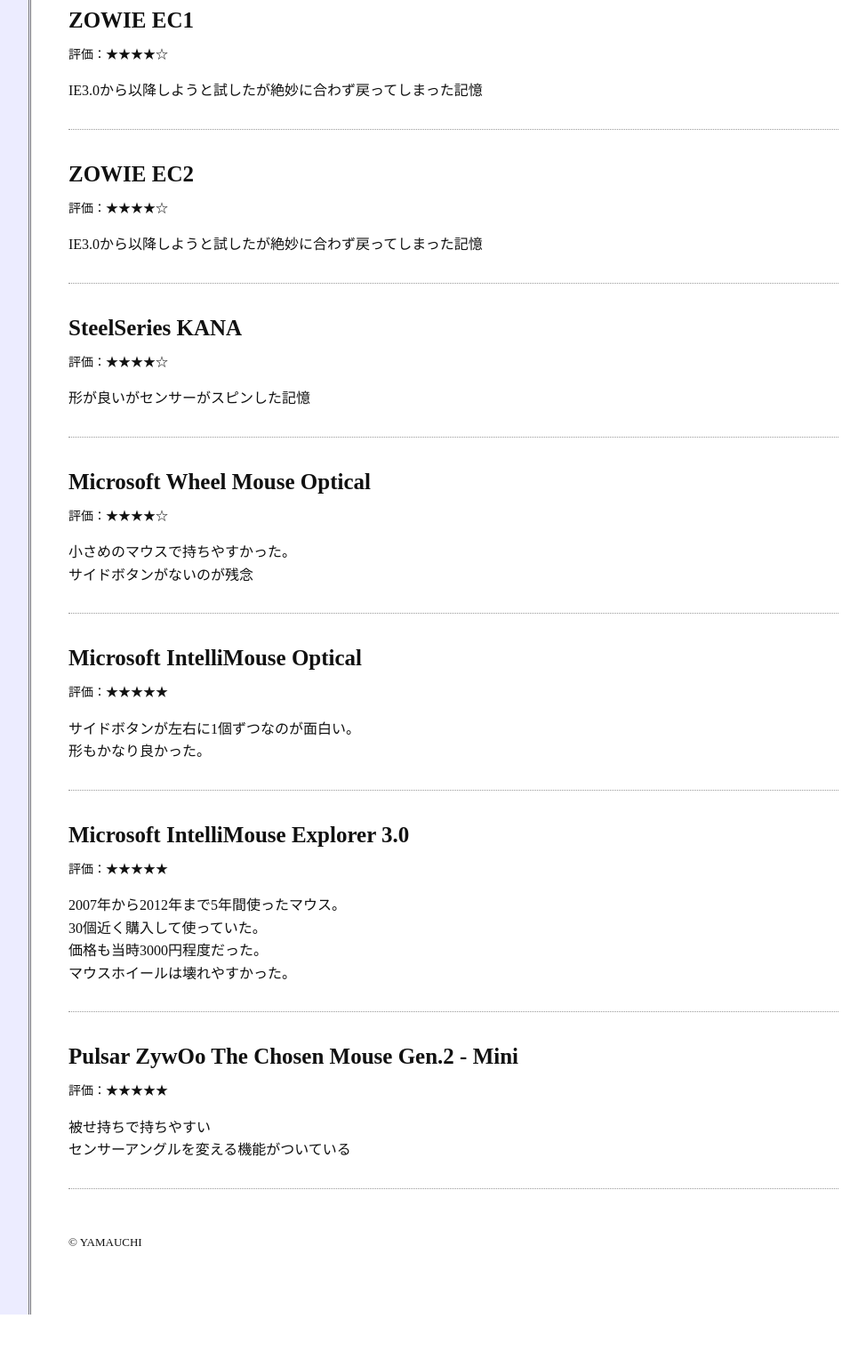
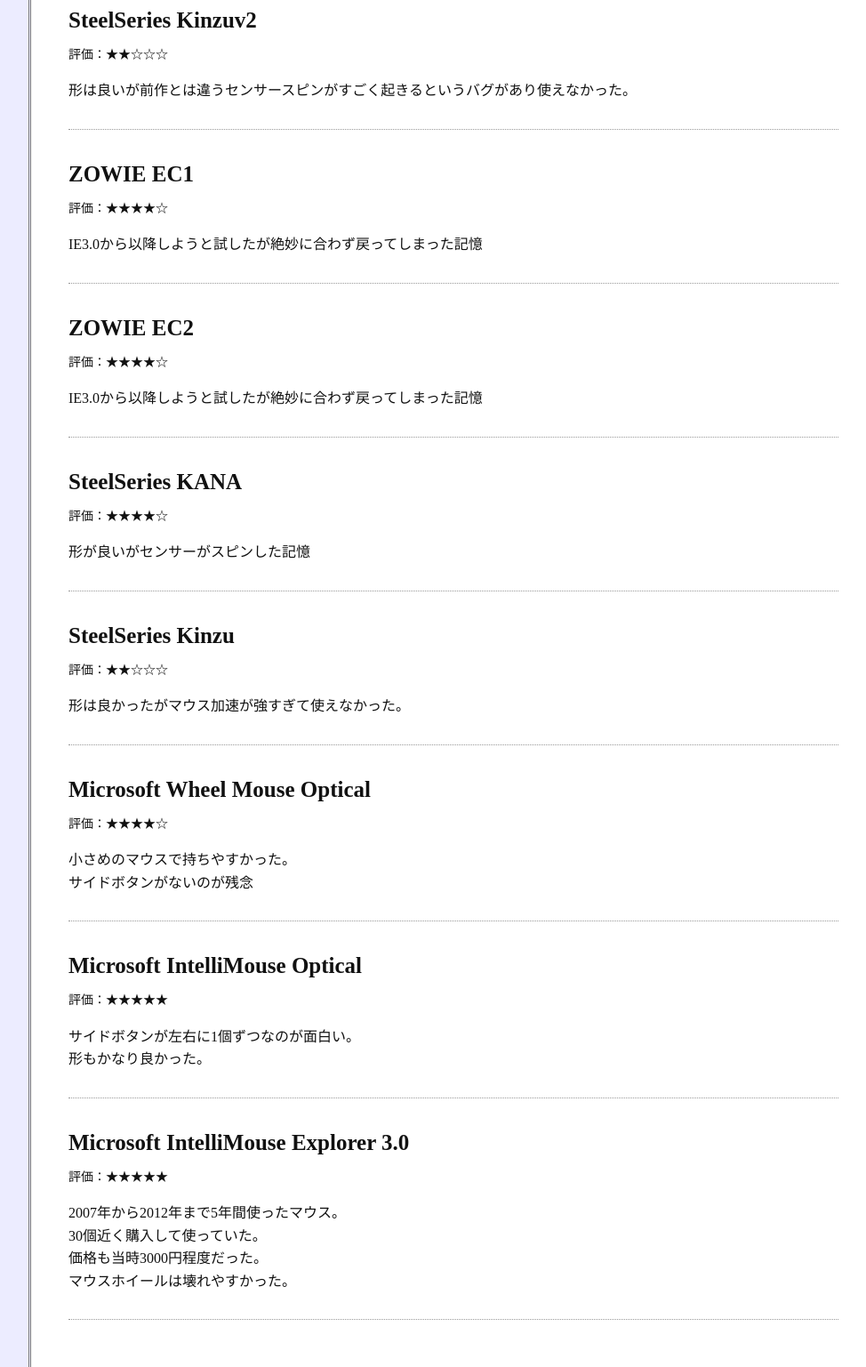
Before and after one commit to ShirleyAstre/yamauchi-homepage, a plain HTML site: page mouse.html in a window 1280 px wide. Shown: the part 3000-4537 px from the top of the page at 89% size, without its empty margins (295-1269 px from the left). Before the commit the page ends 4478 px from the top, so only its background shows below. Drawn offline with Linux system fonts and the light colour scheme.

Commit message:
Update device reviews from Google Sheets (2026-08-31 06:32)

```diff
--- a/mouse.html
+++ b/mouse.html
@@ -160,6 +160,13 @@
         <hr class="review-separator">
 
         <article class="review-entry">
+          <h2>SteelSeries Kinzuv2</h2>
+          <p class="review-meta">評価：★★☆☆☆</p>
+          <p>形は良いが前作とは違うセンサースピンがすごく起きるというバグがあり使えなかった。</p>
+        </article>
+        <hr class="review-separator">
+
+        <article class="review-entry">
           <h2>ZOWIE EC1</h2>
           <p class="review-meta">評価：★★★★☆</p>
           <p>IE3.0から以降しようと試したが絶妙に合わず戻ってしまった記憶</p>
@@ -177,6 +184,13 @@
           <h2>SteelSeries KANA</h2>
           <p class="review-meta">評価：★★★★☆</p>
           <p>形が良いがセンサーがスピンした記憶</p>
+        </article>
+        <hr class="review-separator">
+
+        <article class="review-entry">
+          <h2>SteelSeries Kinzu</h2>
+          <p class="review-meta">評価：★★☆☆☆</p>
+          <p>形は良かったがマウス加速が強すぎて使えなかった。</p>
         </article>
         <hr class="review-separator">
 
@@ -205,14 +219,6 @@
           マウスホイールは壊れやすかった。</p>
         </article>
         <hr class="review-separator">
-
-        <article class="review-entry">
-          <h2>Pulsar ZywOo The Chosen Mouse Gen.2 - Mini</h2>
-          <p class="review-meta">評価：★★★★★</p>
-          <p>被せ持ちで持ちやすい<br>
-          センサーアングルを変える機能がついている</p>
-        </article>
-        <hr class="review-separator">
         <!-- REVIEWS_END -->
       </section>
 
```
